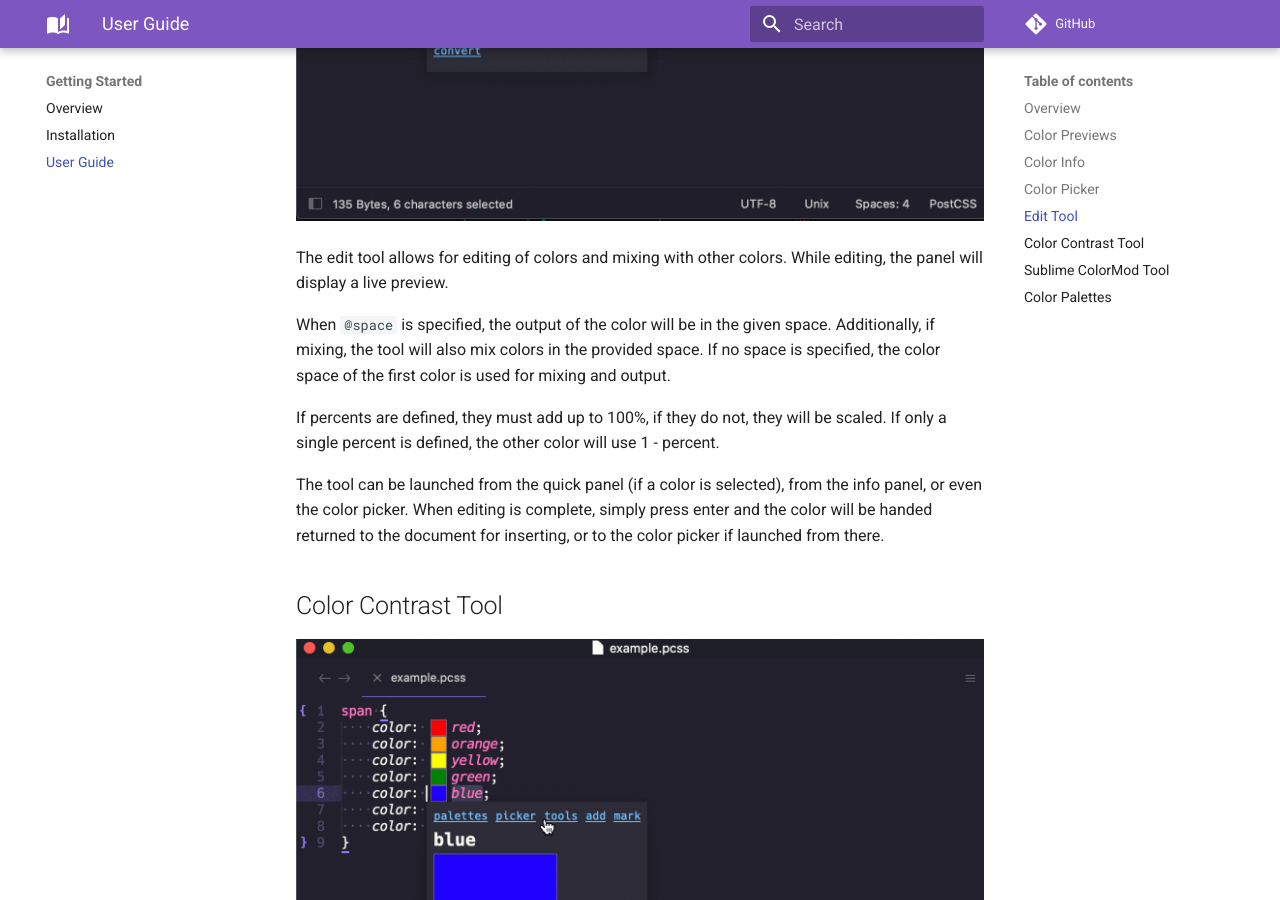
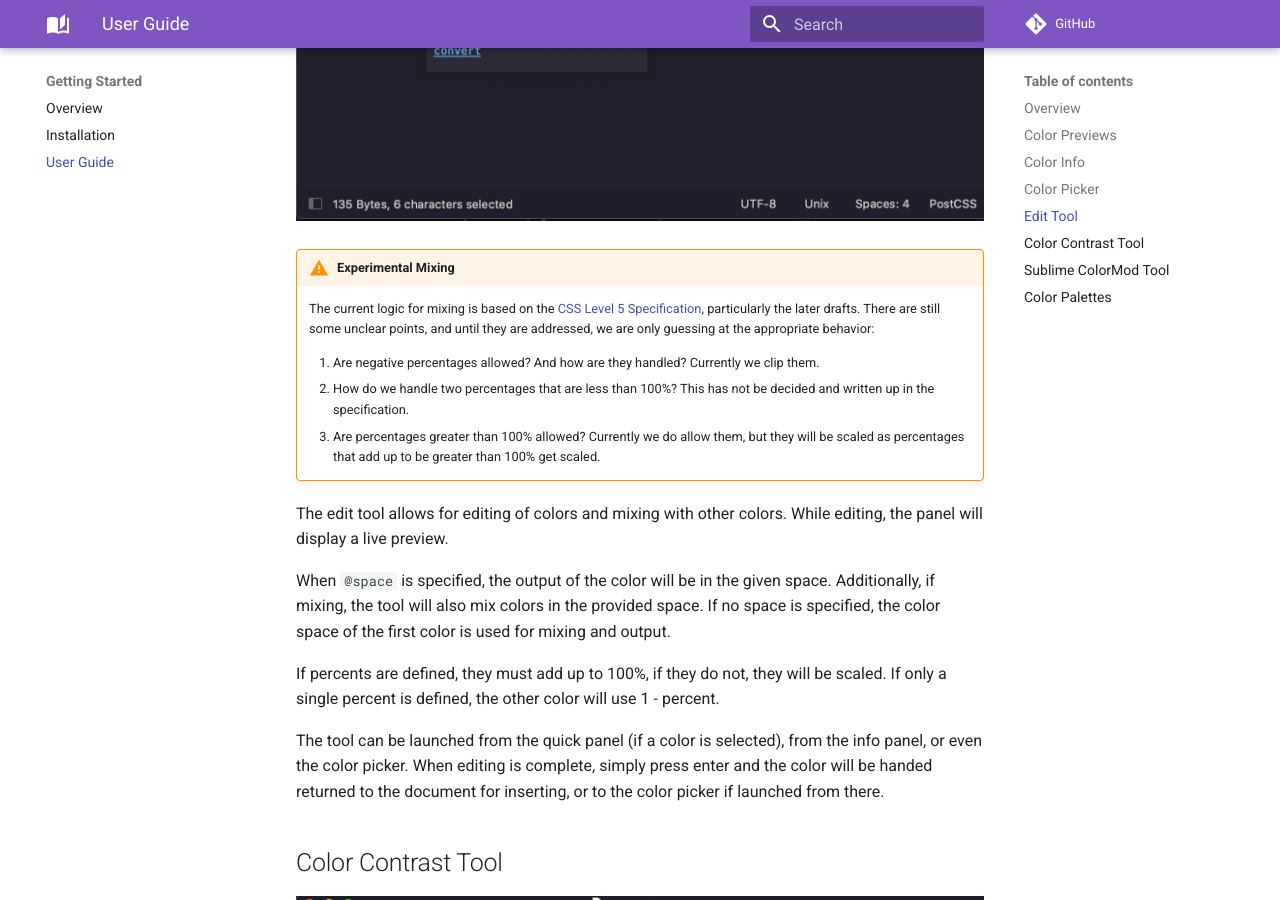
Before and after one commit to facelessuser/ColorHelper, an MkDocs documentation site: the page built from docs/src/markdown/usage.md, in a window 1280 px wide and 900 px high, scrolled down 5358 px. Built offline with MkDocs 1.6.1 and Material for MkDocs 9.7.7, drawn with Linux system fonts in a browser that asks for light colours; comment, search, counter and statistics services are not loaded.

Commit message:
Update docs

```diff
--- a/docs/src/markdown/usage.md
+++ b/docs/src/markdown/usage.md
@@ -63,6 +63,16 @@ When done, simply select the `select` link to insert the color back into the doc
 
 ![Edit Tool](images/edit_tool.gif)
 
+!!! warning "Experimental Mixing"
+    The current logic for mixing is based on the [CSS Level 5 Specification][css-5], particularly the later drafts.
+    There are still some unclear points, and until they are addressed, we are only guessing at the appropriate behavior:
+
+    1. Are negative percentages allowed? And how are they handled? Currently we clip them.
+    2. How do we handle two percentages that are less than 100%? This has not be decided and written up in the
+       specification.
+    3. Are percentages greater than 100% allowed? Currently we do allow them, but they will be scaled as percentages
+       that add up to be greater than 100% get scaled.
+
 The edit tool allows for editing of colors and mixing with other colors. While editing, the panel will display a live
 preview.
 
```
Also changed, not shown: docs/src/markdown/_snippets/links.md (+1 -0 lines).
